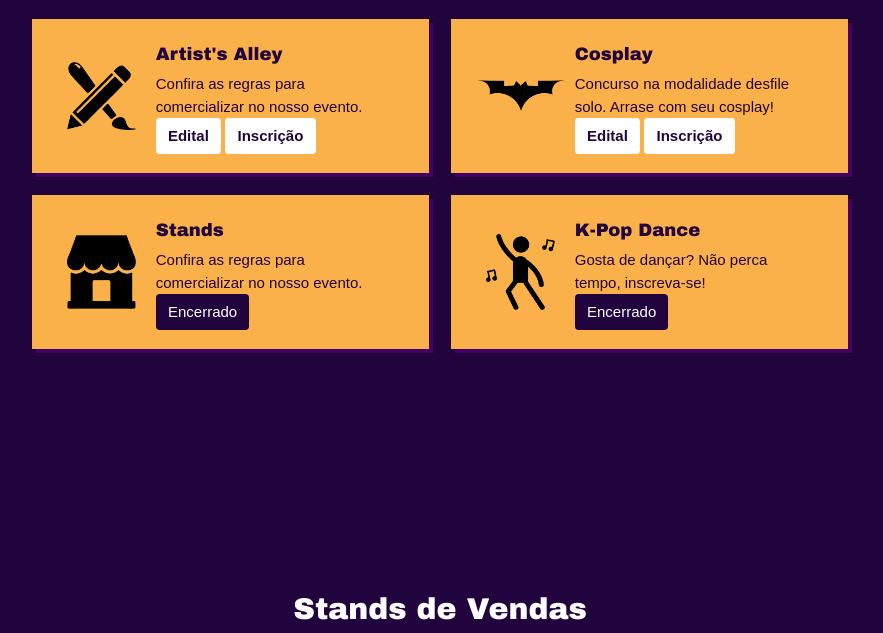
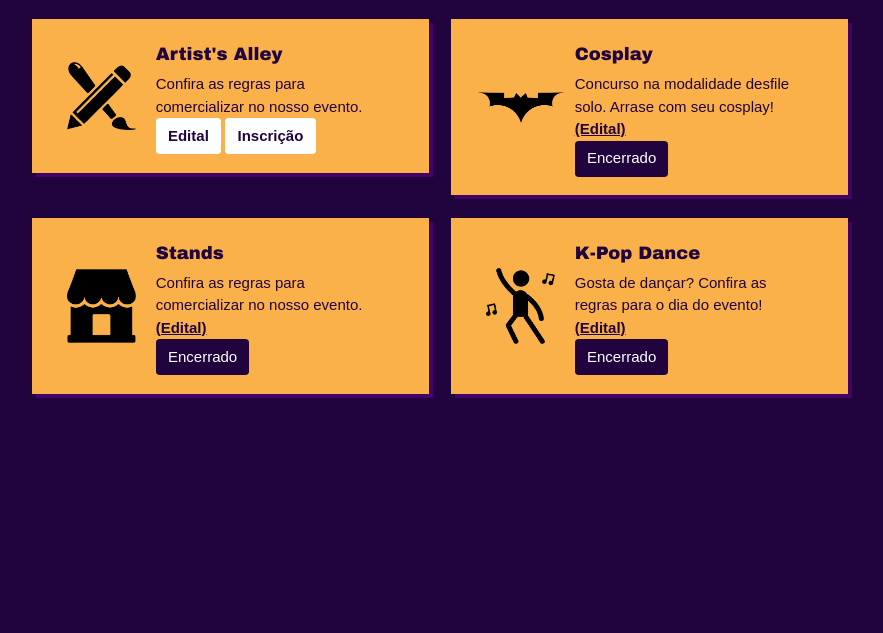
Before and after one commit to animac-22/animac-22.github.io, a plain HTML site: page index.html in a window 1280 px wide. Shown: the part 1267-1900 px from the top of the page, without its empty margins (200-1083 px from the left). Drawn offline with nearby package versions, Linux system fonts and the light colour scheme; a web font is replaced by a local one.

Commit message:
encerrado as inscrições cosplay

```diff
--- a/index.html
+++ b/index.html
@@ -139,9 +139,9 @@
                                     <div class="col-md-9 roxo">
                                         <h5 class="card-title">Cosplay</h5>
                                         Concurso na modalidade desfile solo. Arrase com seu cosplay!
+                                        <a href="https://drive.google.com/file/d/1t2Gz5okb48ZJp-iGE3qKwADDi_z2rvy_/view?usp=share_link" target="_blanck"><b>(Edital)</b></a>
                                         <br>
-                                        <a class="btn bg-branco roxo mb-1" href="https://drive.google.com/file/d/1t2Gz5okb48ZJp-iGE3qKwADDi_z2rvy_/view?usp=share_link" target="_blanck"><b>Edital</b></a>
-                                        <a class="btn bg-branco roxo mb-1" href="https://docs.google.com/forms/d/e/1FAIpQLSdU0BQ1Z6BQC9W57IkkfWgH3Xg9yKxWhRDsoe3prxShE-fInw/viewform?usp=sf_link" target="_blanck"><b>Inscrição</b></a>
+                                        <a href="#" class="btn disable mb-1">Encerrado</a>
                                     </div>
                                   </div>
                                 </div>
@@ -158,6 +158,7 @@
                                     <div class="col-md-9 roxo">
                                         <h5 class="card-title">Stands</h5>
                                         Confira as regras para comercializar no nosso evento.
+                                        <a href="https://drive.google.com/file/d/1F_tOkd1O4JcaR2YSIu68GPWMTqFf1Ol1/view?usp=share_link" target="_blanck"><b>(Edital)</b></a>
                                         <br>
                                         <a href="#" class="btn disable mb-1">Encerrado</a>
                                     </div>
@@ -175,7 +176,8 @@
                                     <div class="col-md-3 dance bg-icon"></div>
                                     <div class="col-md-9 roxo">
                                         <h5 class="card-title">K-Pop Dance</h5>
-                                        Gosta de dançar? Não perca tempo, inscreva-se!
+                                        Gosta de dançar? Confira as regras para o dia do evento!
+                                        <a href="https://drive.google.com/file/d/1511S1_-tjCq4OSdK4aQF7-u292YMMj6c/view?usp=share_link" target="_blanck"><b>(Edital)</b></a>
                                         <br>
                                         <a href="#" class="btn disable mb-1">Encerrado</a>
                                     </div>
```
